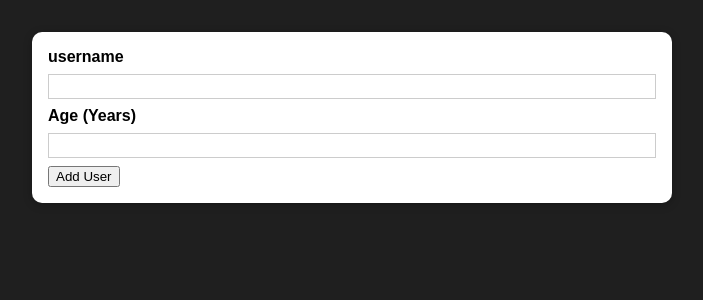
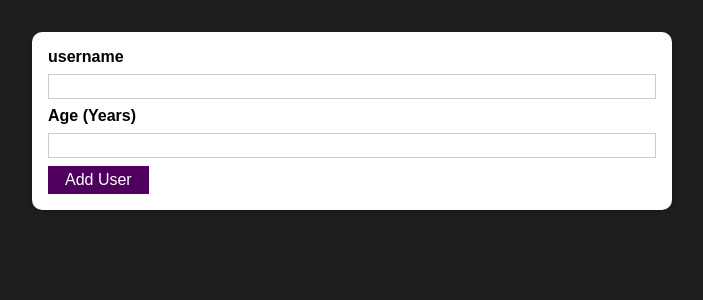
Before and after one commit to kidmun/simple-add-user-project, a React (Create React App) app: page / in a window 1280 px wide. Shown: the top 300 px of the page, without its empty margins (288-991 px from the left). Built offline with nearby package versions, Linux system fonts and the light colour scheme.

Commit message:
add re-usable buttton ui

```diff
--- /dev/null
+++ b/src/components/UI/Button.js
@@ -0,0 +1,10 @@
+import React from 'react';
+import classes from './Button.module.css';
+
+const Button = (props) => {
+return <button className={classes.button} type={props.type || 'button'} onClick={props.onClick}>
+    {props.children}
+</button>
+};
+
+export default Button
--- /dev/null
+++ b/src/components/UI/Button.module.css
@@ -0,0 +1,18 @@
+.button {
+    font: inherit;
+    border: 1px solid #4f005f;
+    background: #4f005f;
+    color: white;
+    padding: 0.25rem 1rem;
+    cursor: pointer;
+  }
+
+  .button:hover,
+  .button:active {
+    background: #741188;
+    border-color: #741188;
+  }
+
+  .button:focus {
+    outline: none;
+  }
--- a/src/components/Users/AddUser.js
+++ b/src/components/Users/AddUser.js
@@ -1,7 +1,7 @@
 import React from 'react';
 import Card from '../UI/Card';
-import classes from './AddUser.module.css'
-
+import classes from './AddUser.module.css';
+import Button from '../UI/Button';
 
 const AddUser = (props) => {
     const addUserHandler = (event) => {
@@ -16,7 +16,7 @@
     <label htmlFor="age">Age (Years)</label>
     <input id="age" type="number"/>
 
-    <button type="submit">Add User</button>
+    <Button type="submit">Add User</Button>
     </form>
     </Card>
 );
```
